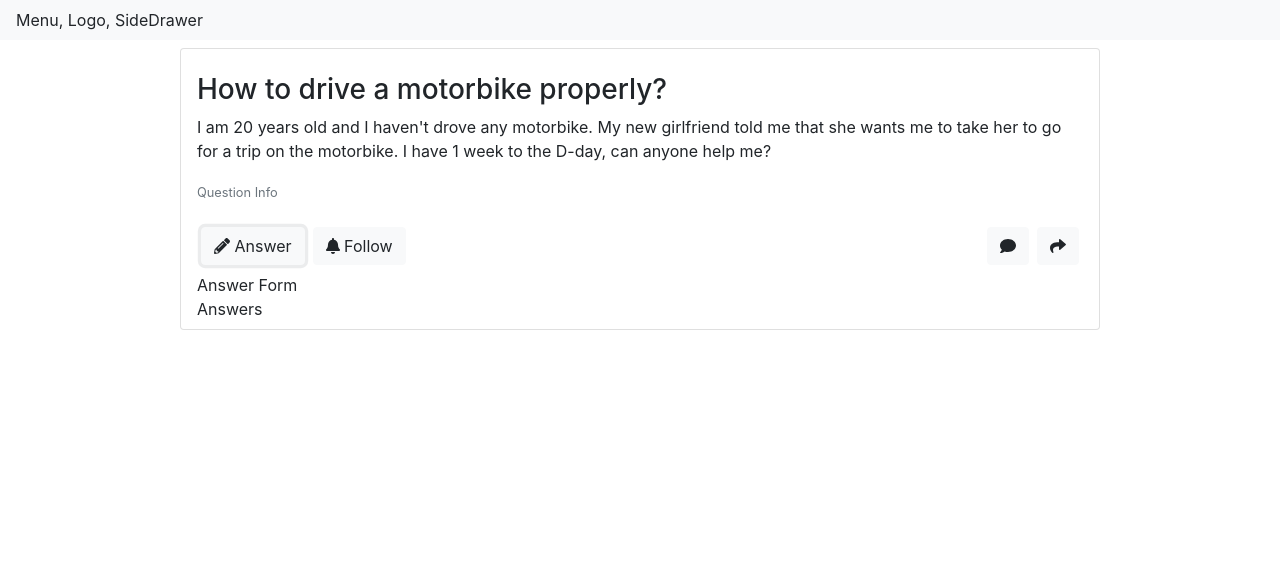
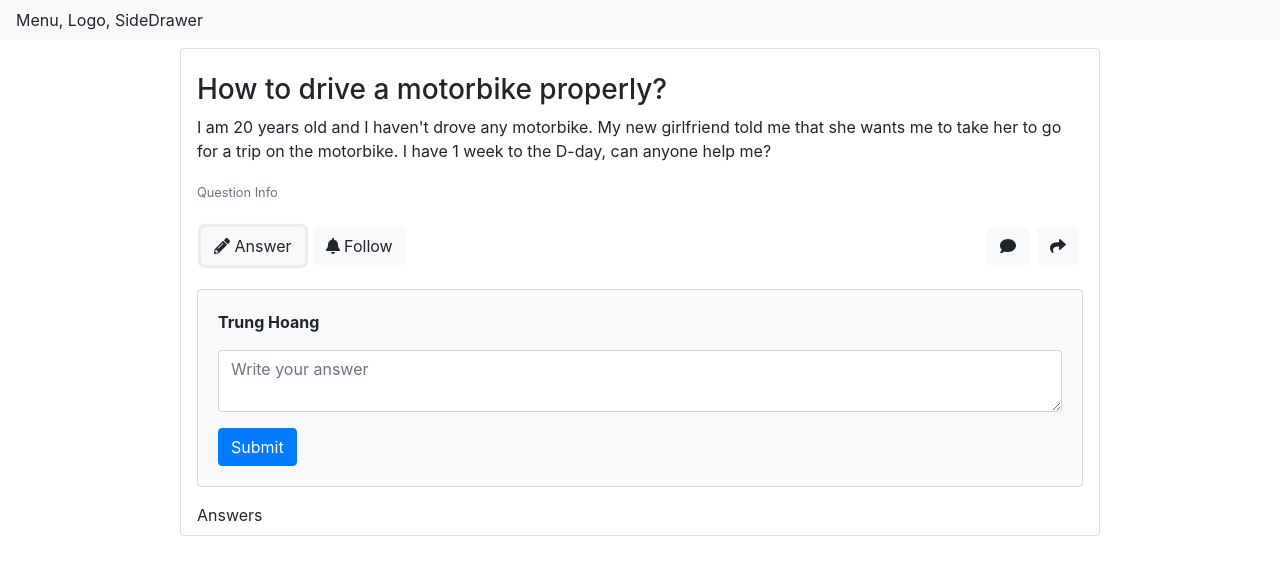
Before and after one commit to trunghq3101/qa-app, a React (Create React App) app in the folder client/: page / in a window 1280 px wide. Both pictures are taken after a click on the button "Answer". Shown: the top 574 px of the page. Built offline with nearby package versions, Linux system fonts and the light colour scheme; the HTML template or start-up script is replaced by a standard one.

Commit message:
add answer form + style

```diff
--- /dev/null
+++ b/client/src/components/Answer/AnswerForm.jsx
@@ -0,0 +1,27 @@
+import React from 'react'
+
+export default (props) => (
+    <form
+        className="my-3 card bg-light"
+        hidden={props.isHidden}
+        onSubmit={props.submitClicked}>
+        <div className="card-body">
+            <div className="form-group">
+                <p>
+                    <strong>Trung Hoang</strong>
+                </p>
+                <textarea
+                    className="form-control"
+                    placeholder="Write your answer"
+                    value={props.value}
+                    name="answer"
+                    onChange={props.valueChanged}/>
+            </div>
+            <input
+                type="submit"
+                value="Submit"
+                className="btn btn-primary"/>
+        </div>
+
+    </form>
+)
--- a/client/src/components/ControlBar/ControlBar.jsx
+++ b/client/src/components/ControlBar/ControlBar.jsx
@@ -8,18 +8,29 @@ export default (props) => {
 
     const mainControlsFull = Object.keys(props.mainControls)
         .map(ctrlKey => (
-            <FullControl key={ctrlKey} ctrlType="button" ctrlName={ctrlKey} />
+            <FullControl
+                key={ctrlKey}
+                ctrlType="button"
+                ctrlName={ctrlKey}
+                clicked={props.mainControls[ctrlKey]}/>
         ))
 
     const subControlsFull = Object.keys(props.subControls)
         .map(ctrlKey => (
-            <FullControl key={ctrlKey} ctrlType="icon" ctrlName={ctrlKey} />
+            <FullControl
+                key={ctrlKey}
+                ctrlType="icon"
+                ctrlName={ctrlKey}
+                clicked={props.subControls[ctrlKey]}/>
         ))
 
     const subControlsText = Object.keys(props.subControls)
         .map(ctrlKey => (
             <div key={ctrlKey} className="dropdown-item">
-                <FullControl ctrlType="text" ctrlName={ctrlKey}/>
+                <FullControl
+                    ctrlType="text"
+                    ctrlName={ctrlKey}
+                    clicked={props.subControls[ctrlKey]}/>
             </div>
         ))
 
--- a/client/src/components/Controls/FullControl/FullControl.jsx
+++ b/client/src/components/Controls/FullControl/FullControl.jsx
@@ -16,7 +16,10 @@ export default (props) => {
     switch (props.ctrlType) {
         case "button":
             ctrlView = (
-                <button type="button" className="btn btn-light mx-1">
+                <button
+                    type="button"
+                    className="btn btn-light mx-1"
+                    onClick={props.clicked}>
                     <span>
                         <FontAwesomeIcon icon={icons[props.ctrlName]} /> {props.ctrlName}
                     </span>
@@ -26,13 +29,16 @@ export default (props) => {
 
         case "text":
             ctrlView = (
-                <span>{props.ctrlName}</span>
+                <span onClick={props.clicked}>{props.ctrlName}</span>
             )
             break;
 
         case "icon":
             ctrlView = (
-                <button type="button" className="btn btn-light mx-1">
+                <button
+                    type="button"
+                    className="btn btn-light mx-1"
+                    onClick={props.clicked}>
                     <FontAwesomeIcon icon={icons[props.ctrlName]} />
                 </button>
             )
--- a/client/src/containers/QuestionHolder/QuestionHolder.jsx
+++ b/client/src/containers/QuestionHolder/QuestionHolder.jsx
@@ -1,8 +1,50 @@
 import React, { Component } from 'react'
 import Question from '../../components/Question/Question';
 import ControlBar from '../../components/ControlBar/ControlBar';
+import AnswerForm from '../../components/Answer/AnswerForm';
 
 export default class QuestionHolder extends Component {
+
+    constructor(props) {
+      super(props)
+
+      this.state = {
+         isAnswerFormHidden: true,
+         answer: ""
+      }
+    }
+
+    answerClickedHandler = () => {
+        this.setState( prevState => {
+            return {
+                isAnswerFormHidden: !prevState.isAnswerFormHidden
+            }
+        })
+    }
+
+    followClickedHandler = () => {
+        alert("Get notifications when have a new answer");
+    }
+
+    commentClickedHandler = () => {
+        alert("Start to comment");
+    }
+
+    shareClickedHandler = () => {
+        alert("Share to others");
+    }
+
+    answerChangedHandler = (e) => {
+        this.setState({
+            answer: e.target.value
+        })
+    }
+
+    answerSubmitClickedHandler = (e) => {
+        e.preventDefault();
+        alert(`Submitting answer:  ${e.target["answer"].value}`);
+    }
+
     render() {
         return (
             <div className="row mt-2 justify-content-center">
@@ -11,15 +53,18 @@ export default class QuestionHolder extends Component {
                         <Question />
                         <ControlBar
                             mainControls={{
-                                Answer: "",
-                                Follow: ""
+                                Answer: this.answerClickedHandler,
+                                Follow: this.followClickedHandler
                             }}
                             subControls={{
-                                Comment: "",
-                                Share: ""
-                            }}
-                        />
-                        <div>Answer Form</div>
+                                Comment: this.commentClickedHandler,
+                                Share: this.shareClickedHandler
+                            }}/>
+                        <AnswerForm
+                            isHidden={this.state.isAnswerFormHidden}
+                            valueChanged={this.answerChangedHandler}
+                            value={this.state.answer}
+                            submitClicked={this.answerSubmitClickedHandler}/>
                         <div>Answers</div>
                     </div>
                 </div>
```
